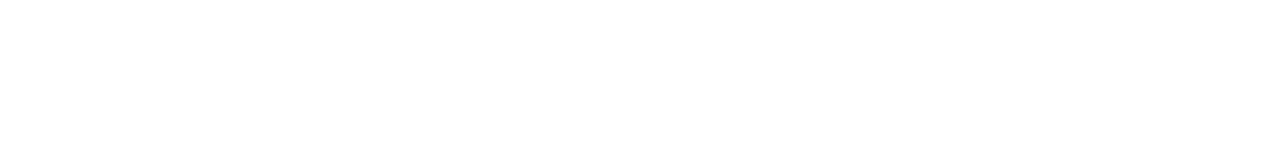
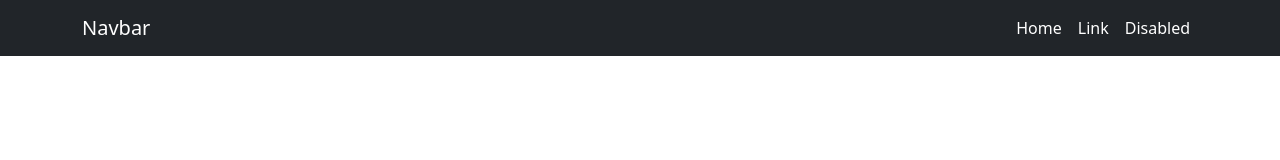
Before and after one commit to Haseeb93010/br-architects, a plain HTML site: page index.html in a window 1280 px wide. Drawn offline with nearby package versions, Linux system fonts and the light colour scheme.

Commit message:
add navbar and link css with index.html file

```diff
--- a/index.html
+++ b/index.html
@@ -1,11 +1,46 @@
 <!DOCTYPE html>
 <html lang="en">
+
 <head>
     <meta charset="UTF-8">
     <meta name="viewport" content="width=device-width, initial-scale=1.0">
     <title>Assignmetn-8</title>
+    <!-- Bootstrap Css CDN -->
+    <link href="https://cdn.jsdelivr.net/npm/bootstrap@5.3.3/dist/css/bootstrap.min.css" rel="stylesheet"
+        integrity="sha384-QWTKZyjpPEjISv5WaRU9OFeRpok6YctnYmDr5pNlyT2bRjXh0JMhjY6hW+ALEwIH" crossorigin="anonymous">
+         <!-- Custom Css -->
+         <link rel="stylesheet" href="styles/style.css">
 </head>
+
 <body>
+    <!-- navbar -->
+    <header>
+        <nav class="navbar navbar-expand-sm bg-dark navbar-dark">
+            <div class="container">
+              <a class="navbar-brand" href="#">Navbar</a>
+              <button class="navbar-toggler" type="button" data-bs-toggle="collapse" data-bs-target="#navbarSupportedContent" aria-controls="navbarSupportedContent" aria-expanded="false" aria-label="Toggle navigation">
+                <span class="navbar-toggler-icon"></span>
+              </button>
+              <div class="collapse navbar-collapse" id="navbarSupportedContent">
+                <ul class="navbar-nav ms-auto mb-2 mb-lg-0">
+                  <li class="nav-item">
+                    <a class="nav-link active" aria-current="page" href="#">Home</a>
+                  </li>
+                  <li class="nav-item">
+                    <a class="nav-link active" href="#">Link</a>
+                  </li>
+                  <li class="nav-item">
+                    <a class="nav-link active">Disabled</a>
+                  </li>
+                </ul>
+              </div>
+            </div>
+          </nav>
+    </header>
+    <!-- Boottrap js CDN -->
+    <script src="https://cdn.jsdelivr.net/npm/bootstrap@5.3.3/dist/js/bootstrap.bundle.min.js"
+        integrity="sha384-YvpcrYf0tY3lHB60NNkmXc5s9fDVZLESaAA55NDzOxhy9GkcIdslK1eN7N6jIeHz"
+        crossorigin="anonymous"></script>
+</body>
 
-</body>
 </html>
```
Also changed, not shown: styles/style.css (added).
